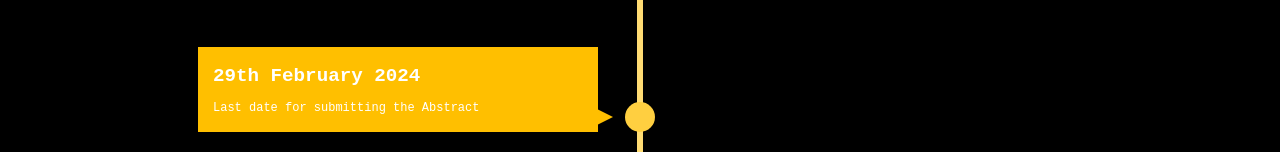
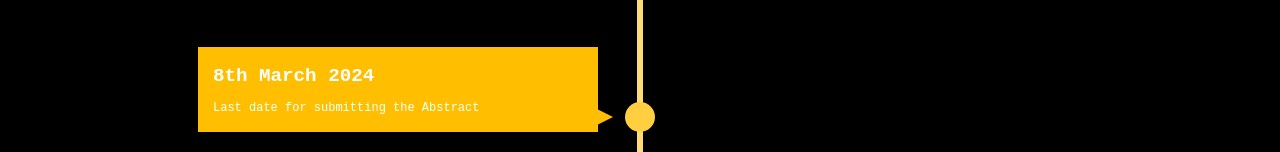
Before and after one commit to SHARAD-L/Make-a-thon-5.0, a plain HTML site: page index.html in a window 1280 px wide. Shown: the part 2555-2707 px from the top of the page. Drawn offline with nearby package versions, Linux system fonts and the light colour scheme; a web font is replaced by a local one.

Commit message:
Update index.html

```diff
--- a/index.html
+++ b/index.html
@@ -200,7 +200,7 @@
           </li>
           <li>
             <div>
-              <time>29th February 2024</time> Last date for submitting the Abstract
+              <time>8th March 2024</time> Last date for submitting the Abstract
             </div>
           </li>
           <li>
```
